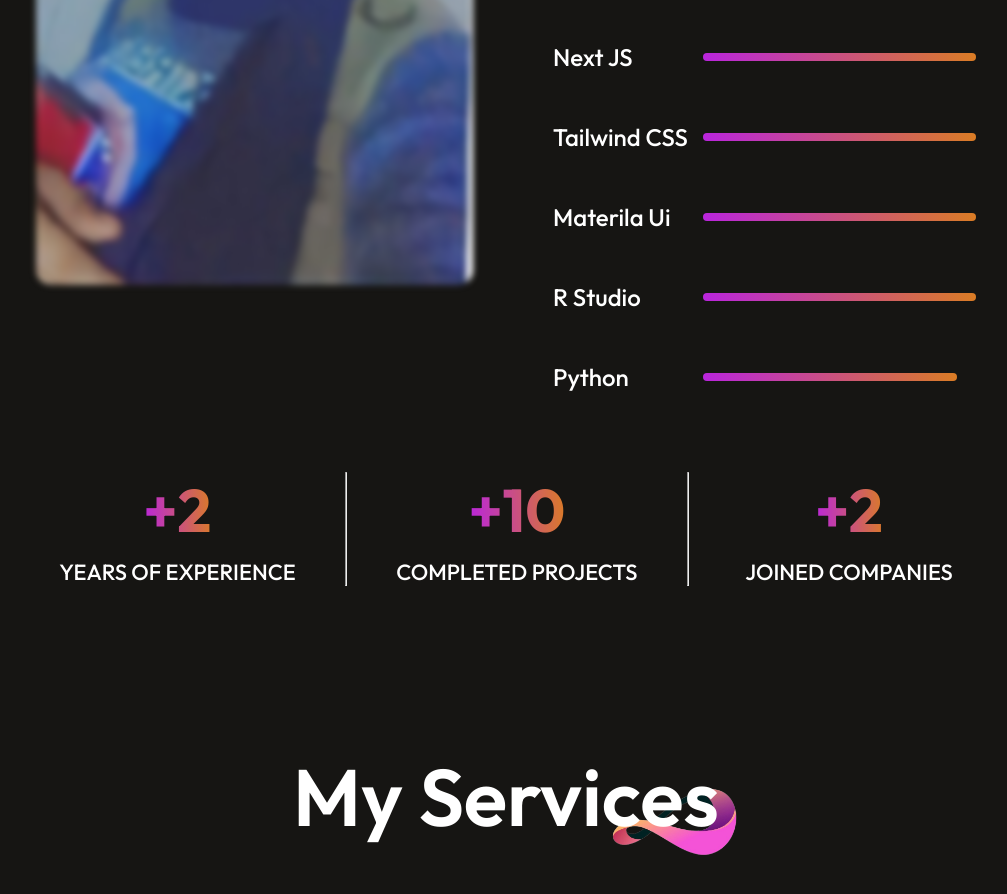
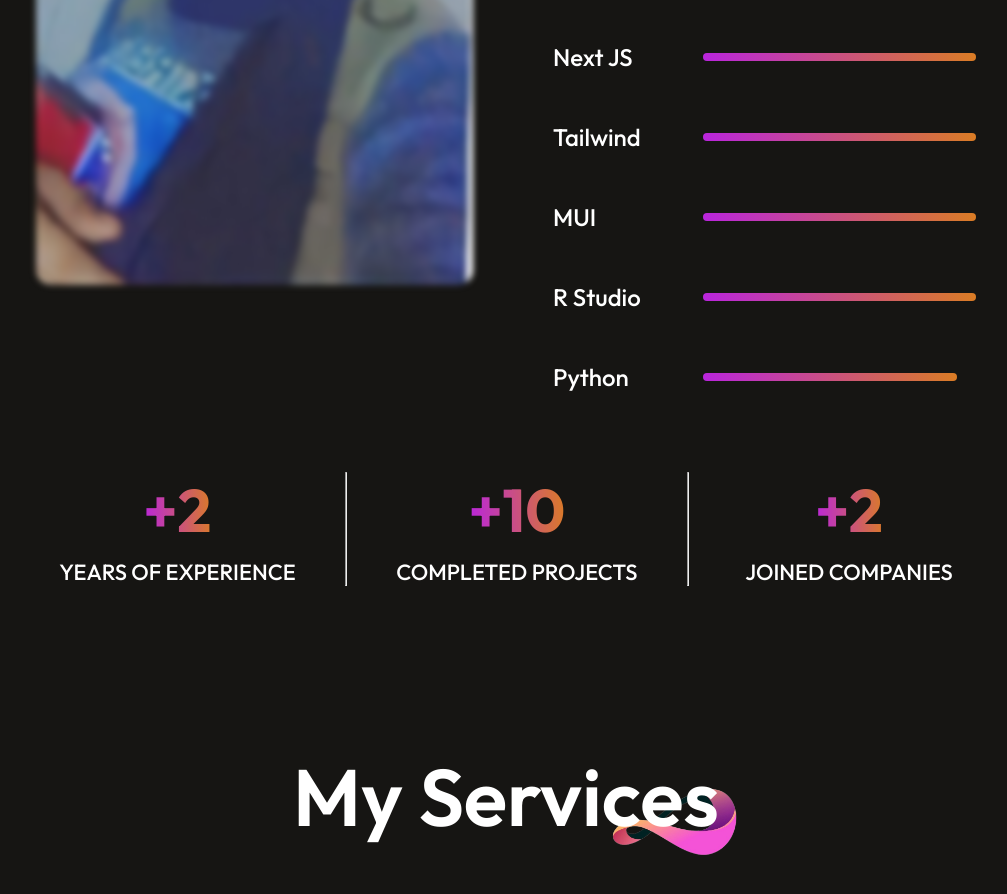
Before and after one commit to EsraaMhamed1/react-portfolio, a React (Create React App) app: page / in a window 1280 px wide. Shown: the part 1920-2814 px from the top of the page, without its empty margins (134-1141 px from the left). Built offline with nearby package versions, Linux system fonts and the light colour scheme; a web font is replaced by a local one.

Commit message:
Update About.js

```diff
--- a/src/components/about/About.js
+++ b/src/components/about/About.js
@@ -49,10 +49,10 @@ const About = () => {
 							<hr style={{ width: '65%' }} />
 						</div>
 						<div className='about-skill'>
-							<p>Tailwind CSS</p> <hr style={{ width: '75%' }} />
+							<p>Tailwind </p> <hr style={{ width: '75%' }} />
 						</div>
 						<div className='about-skill'>
-							<p>Materila Ui</p> <hr style={{ width: '75%' }} />
+							<p>MUI</p> <hr style={{ width: '75%' }} />
 						</div>
 						<div className='about-skill'>
 							<p>R Studio</p> <hr style={{ width: '95%' }} />
```
